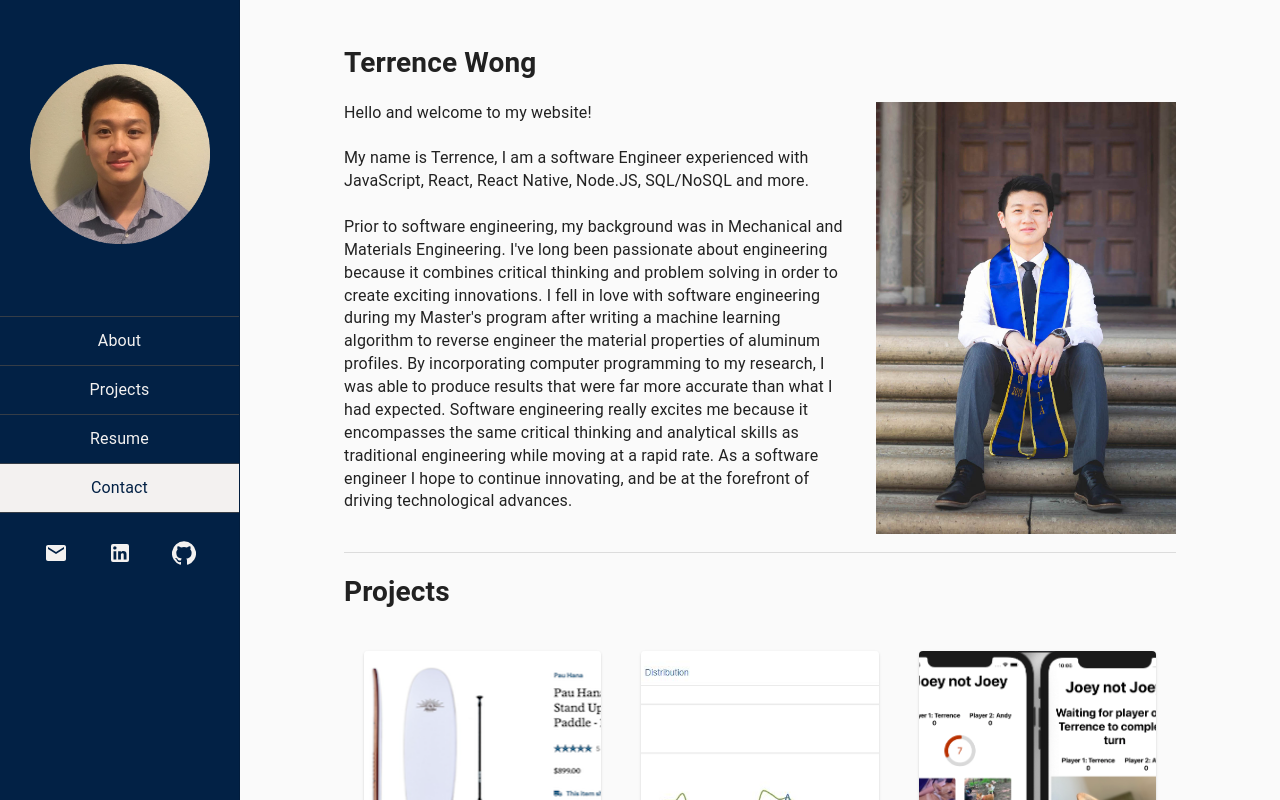
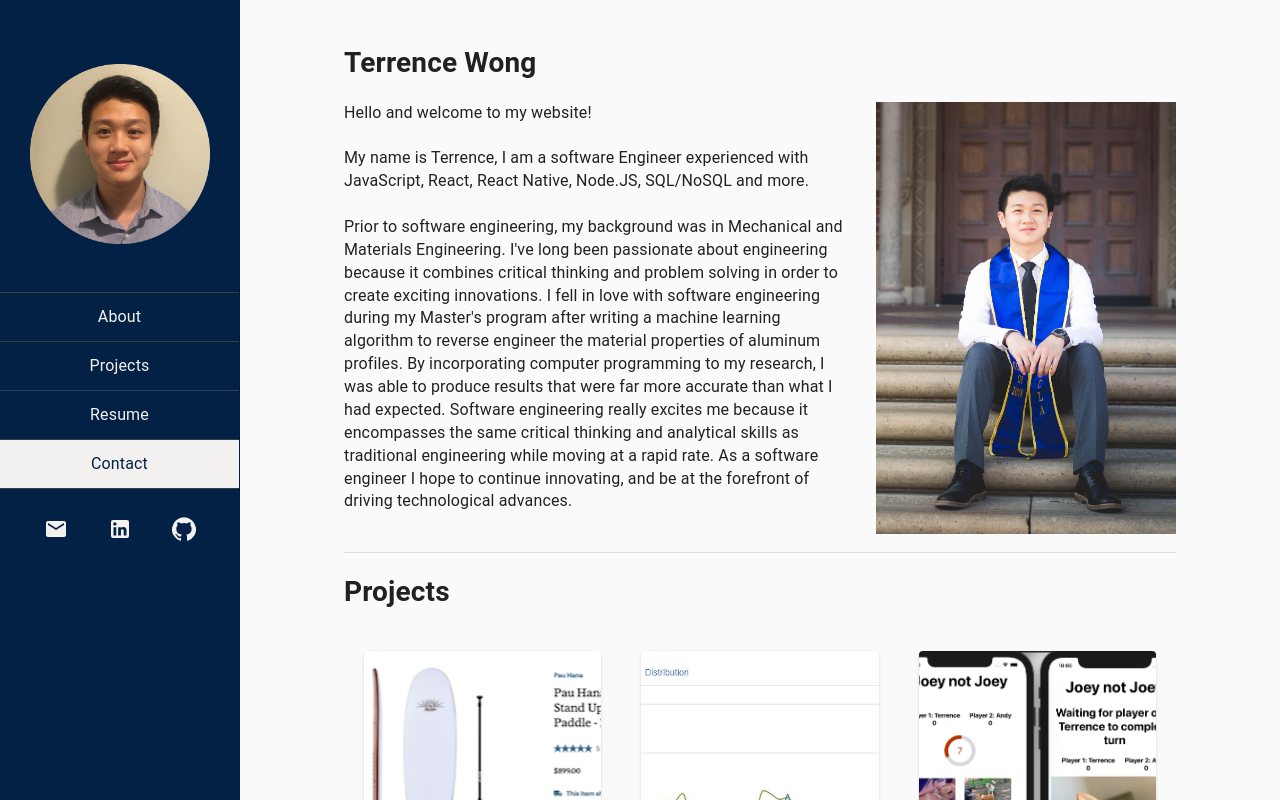
Before and after one commit to twong0088/personal-site, a React app: page / in a window 1280 px wide. Shown: the top 800 px of the page. Built offline with nearby package versions, Linux system fonts and the light colour scheme; the HTML template or start-up script is replaced by a standard one.

Commit message:
sidebar css fix

```diff
--- a/client/src/component/App.jsx
+++ b/client/src/component/App.jsx
@@ -83,6 +83,7 @@ const useStyles = makeStyles((theme) => ({
   },
   appBar: {
     background: '#022145',
+    overflow: 'hidden',
     color: '#F3F1F0',
     [theme.breakpoints.up('md')]: {
       display: 'none',
@@ -125,7 +126,8 @@ const useStyles = makeStyles((theme) => ({
   toolbar: theme.mixins.toolbar,
   drawerPaper: {
     width: drawerWidth,
-    background: '#022145'
+    background: '#022145',
+    overflow: 'hidden'
   },
   content: {
     flexGrow: 1,
@@ -230,7 +232,10 @@ const  App = (props) => {
       <div className={classes.profileContainer}>
         <img src={profile}  className={classes.profile}/>
       </div>
-      <div className={classes.toolbar} />
+      <div
+        style={{height: '40px'}}
+        // className={classes.toolbar}
+      />
       <List>
         <Divider className={classes.divider}/>
         <ListItem
```
Also changed, not shown: 1 other file (tests, documents, lock files or other folders).
